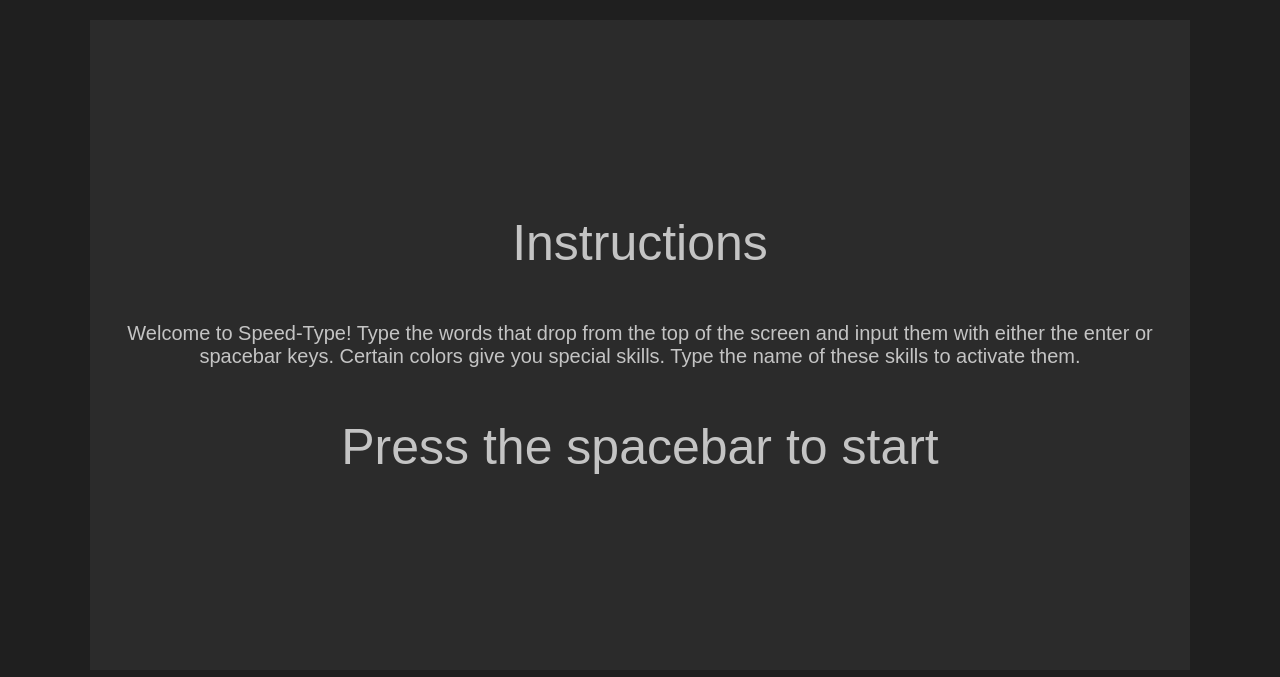
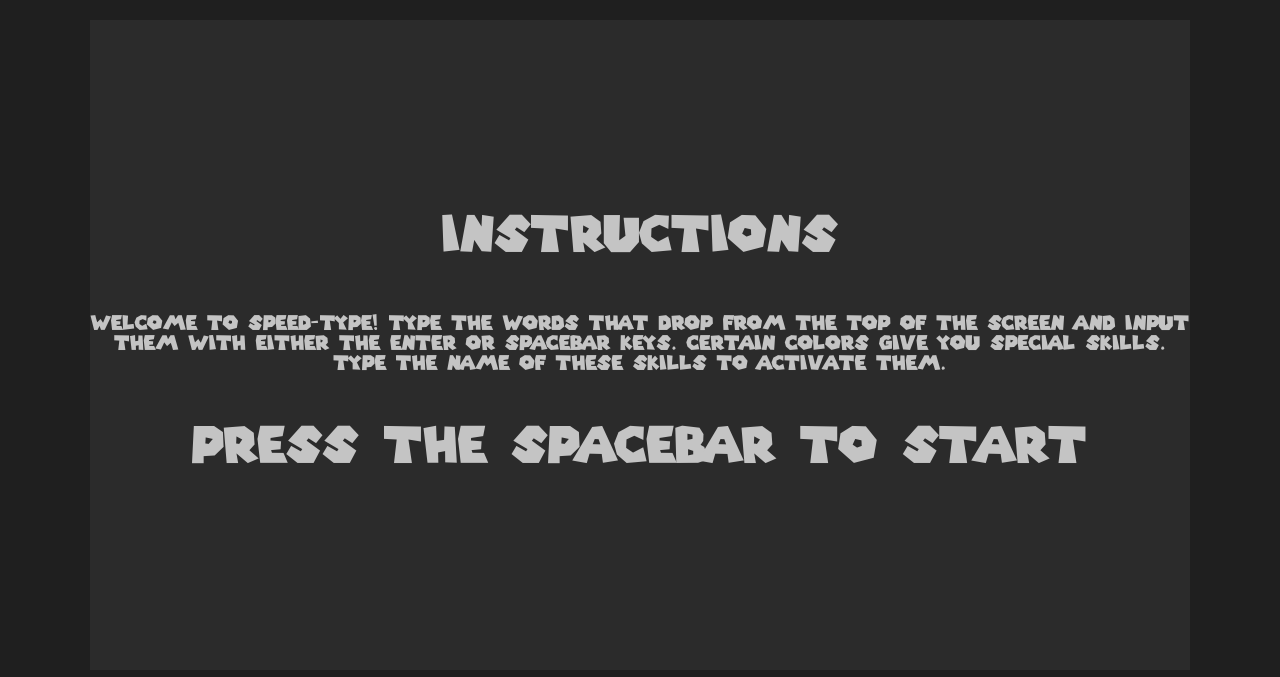
Before and after one commit to gnm668/Type-writer, a PHP site: page / in a window 1280 px wide. Shown: the top 677 px of the page. Run offline with PHP 8.4, Linux system fonts and the light colour scheme.

Commit message:
anotherfont

```diff
--- a/assets/main.css
+++ b/assets/main.css
@@ -1,5 +1,7 @@
+@font-face { font-family: Mario; src: url('/Users/al/Desktop/typewriter/assets/fonts/SuperMario256.ttf'); }
+
 * {
-  font-family: Arial, Helvetica, sans-serif;
+  font-family: Mario;
 }
 
 body {
@@ -9,7 +11,6 @@
     background-color: rgb(31, 31, 31);
 }
 
-/* @font-face { font-family: Mario; src: url('myserver.com/fonts/Delicious-Roman.ttf'); }  */
 
 .game-container {
     position: relative;
--- a/src/word.js
+++ b/src/word.js
@@ -81,7 +81,7 @@
 
         this.assignColor();
         this.ctx.fillRect(this.x, this.y, this.width, 30);
-        this.ctx.font = 'bold 16px Arial';
+        this.ctx.font = 'bold 16px Mario';
         // this.ctx.fillStyle = 'rgb(255, 255, 255)';
         this.ctx.fillText(`${this.word}`,this.x + 5, this.y + 20, 100);
 
```
Also changed, not shown: assets/fonts/Krungthep.ttf (added).
